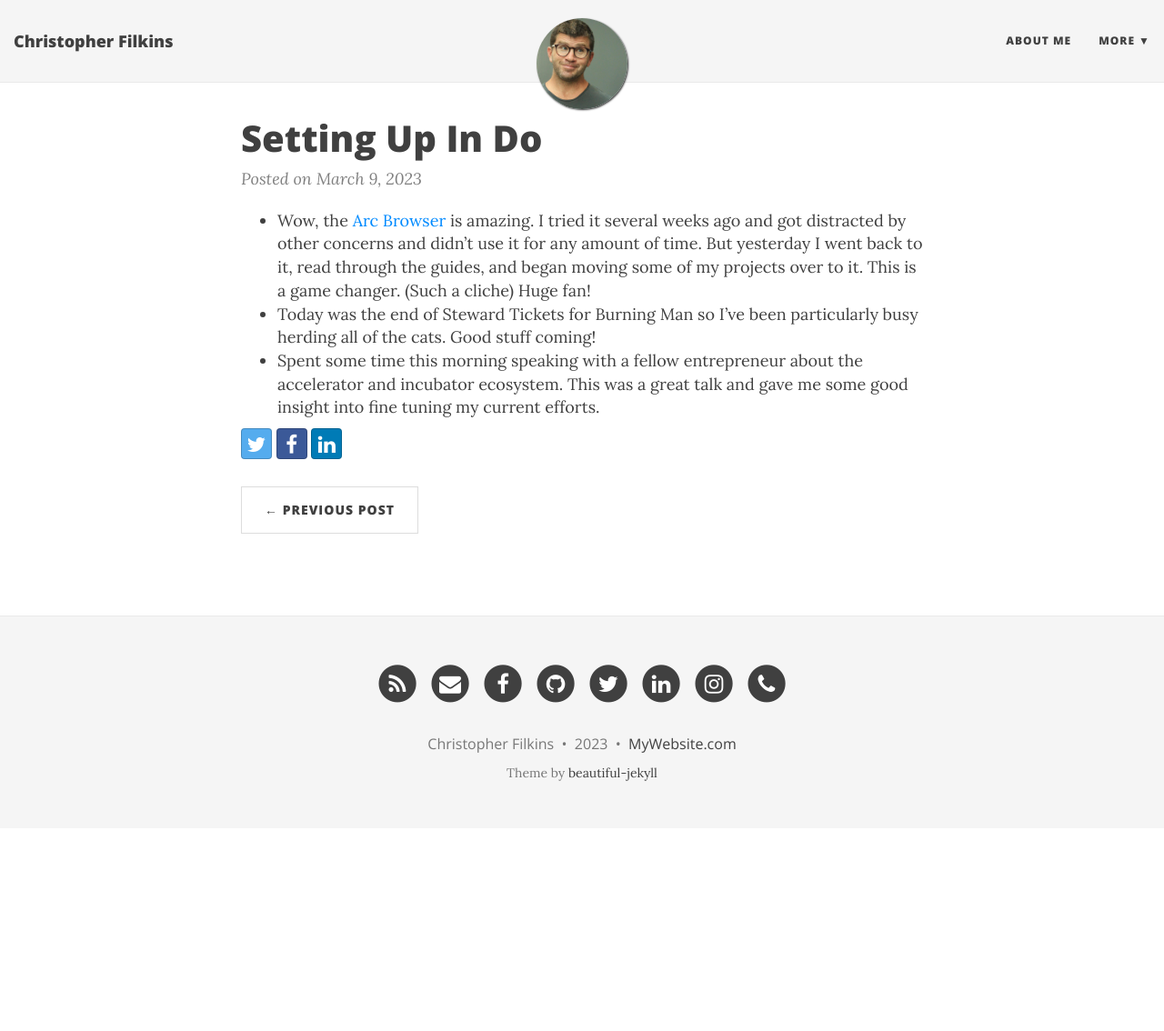
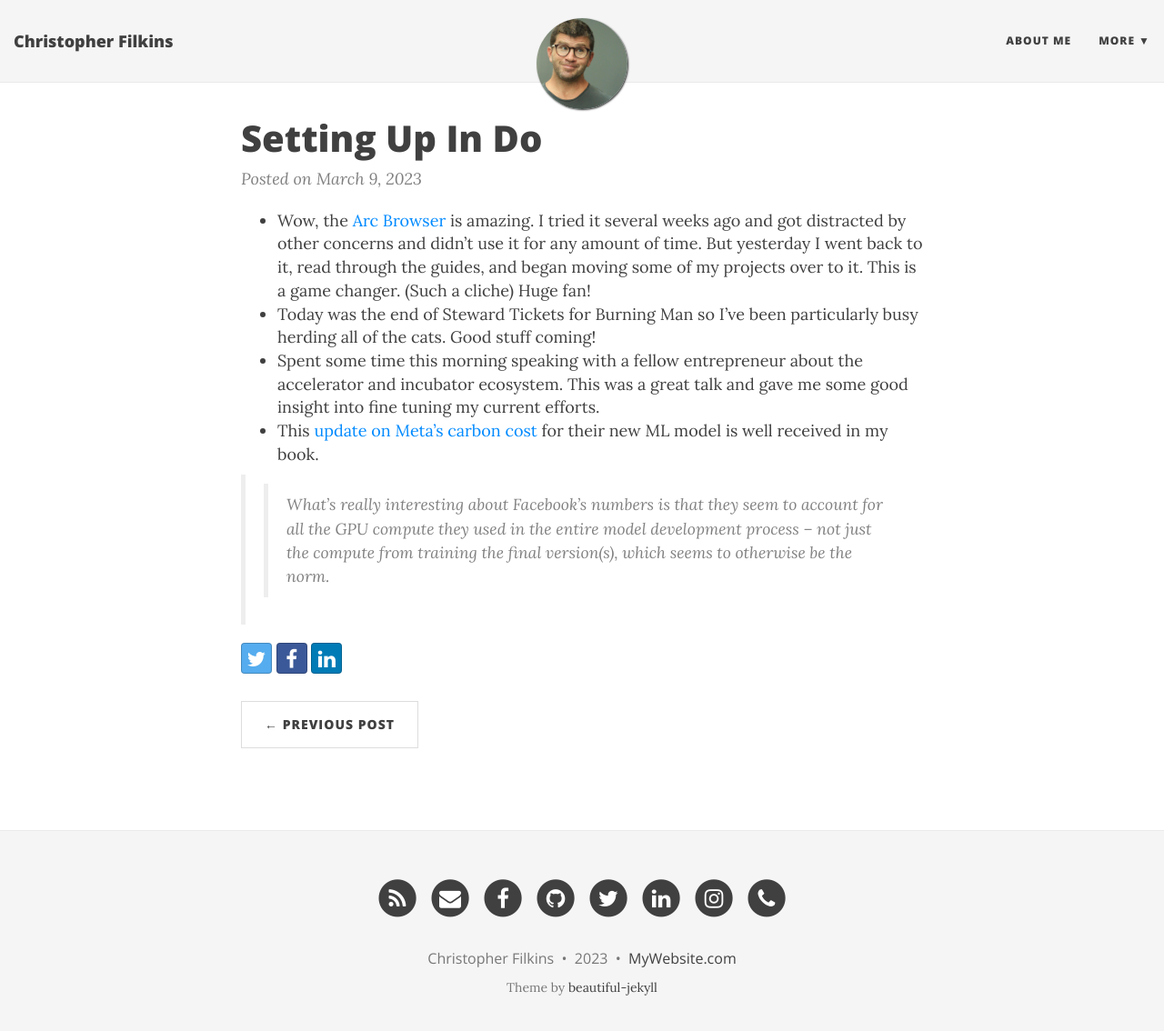
Before and after one commit to filchyboy/filchyboy.github.io, a Jekyll site: the page built from _posts/2023-03-09-Setting-Up-In-DO.md, in a window 1280 px wide and 1147 px high. Shown: the top 1134 px of the window at 91% size. Built offline with Jekyll 4.4.1, drawn with Linux system fonts in a browser that asks for light colours; nearby versions of some CDN libraries.

Commit message:
further update on today

```diff
--- a/_posts/2023-03-09-Setting-Up-In-DO.md
+++ b/_posts/2023-03-09-Setting-Up-In-DO.md
@@ -1,3 +1,6 @@
 * Wow, the [Arc Browser](https://thebrowser.company/) is amazing. I tried it several weeks ago and got distracted by other concerns and didn't use it for any amount of time. But yesterday I went back to it, read through the guides, and began moving some of my projects over to it. This is a game changer. (Such a cliche) Huge fan!
 * Today was the end of Steward Tickets for Burning Man so I've been particularly busy herding all of the cats. Good stuff coming!
 * Spent some time this morning speaking with a fellow entrepreneur about the accelerator and incubator ecosystem. This was a great talk and gave me some good insight into fine tuning my current efforts.
+* This [update on Meta's carbon cost](https://kaspergroesludvigsen.medium.com/facebook-disclose-the-carbon-footprint-of-their-new-llama-models-9629a3c5c28b) for their new ML model is well received in my book.
+
+>> What’s really interesting about Facebook’s numbers is that they seem to account for all the GPU compute they used in the entire model development process – not just the compute from training the final version(s), which seems to otherwise be the norm.
```
